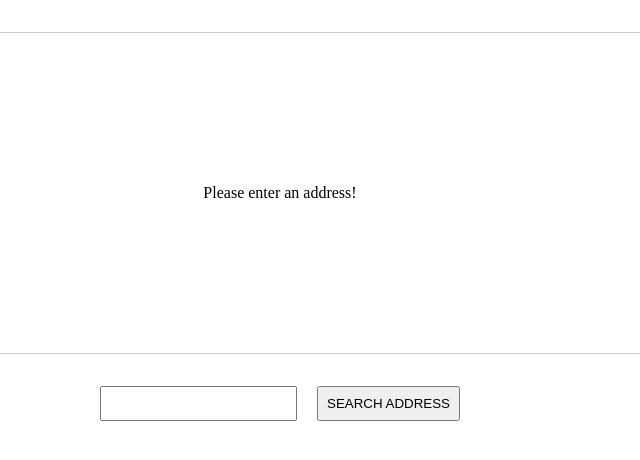
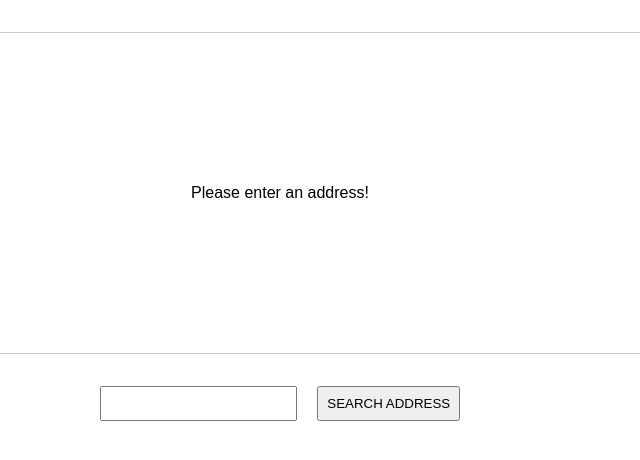
Before and after one commit to Mounib-dev/select-n-share-app, a website built with webpack: page index.html in a window 1280 px wide. Shown: the full height of the page, 360-1000 px from the left. Built offline with nearby package versions, Linux system fonts and the light colour scheme.

Commit message:
Changing font family

```diff
--- a/app.css
+++ b/app.css
@@ -1,3 +1,7 @@
+html {
+  font-family: sans-serif;
+}
+
 #map {
   width: 90%;
   height: 20rem;
```
